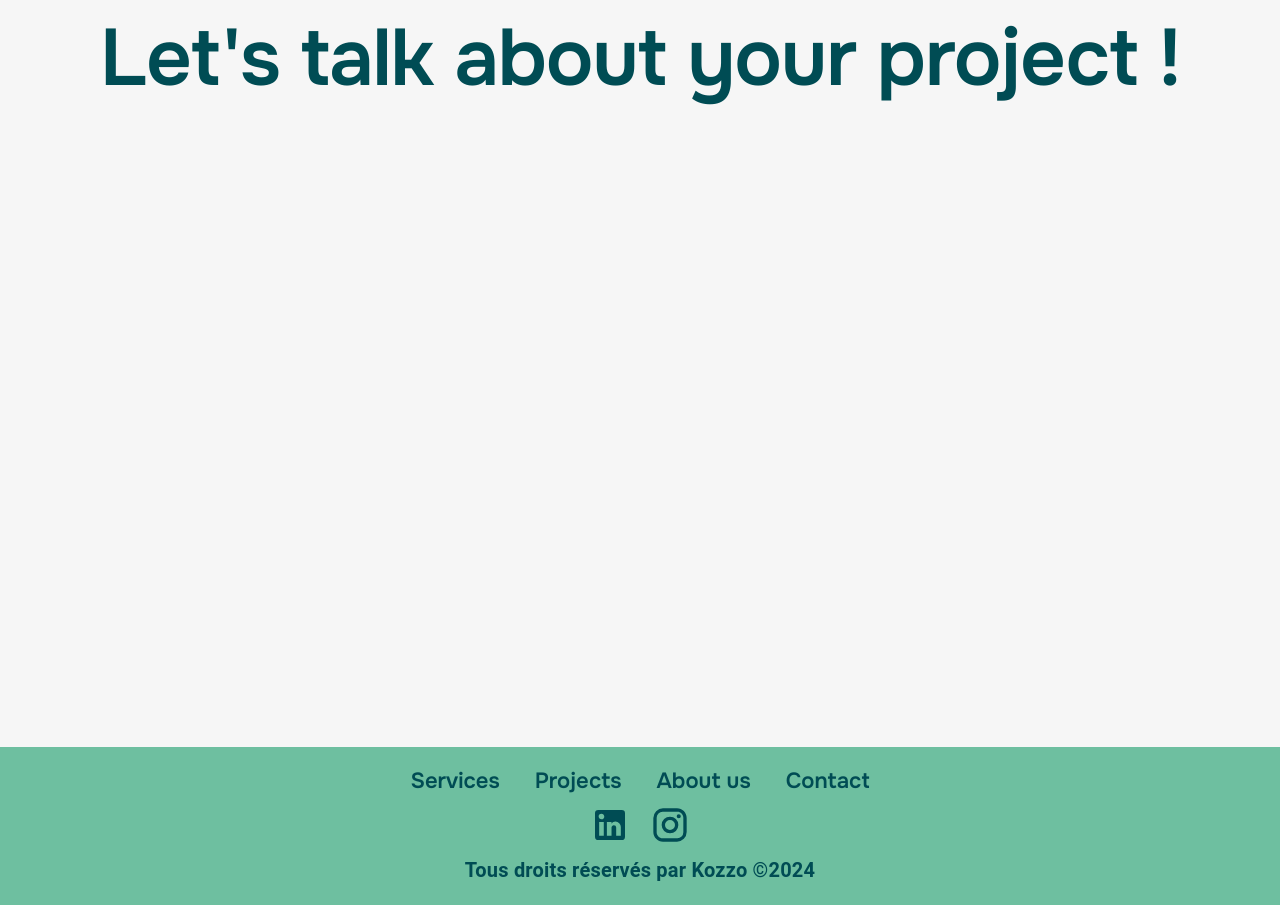
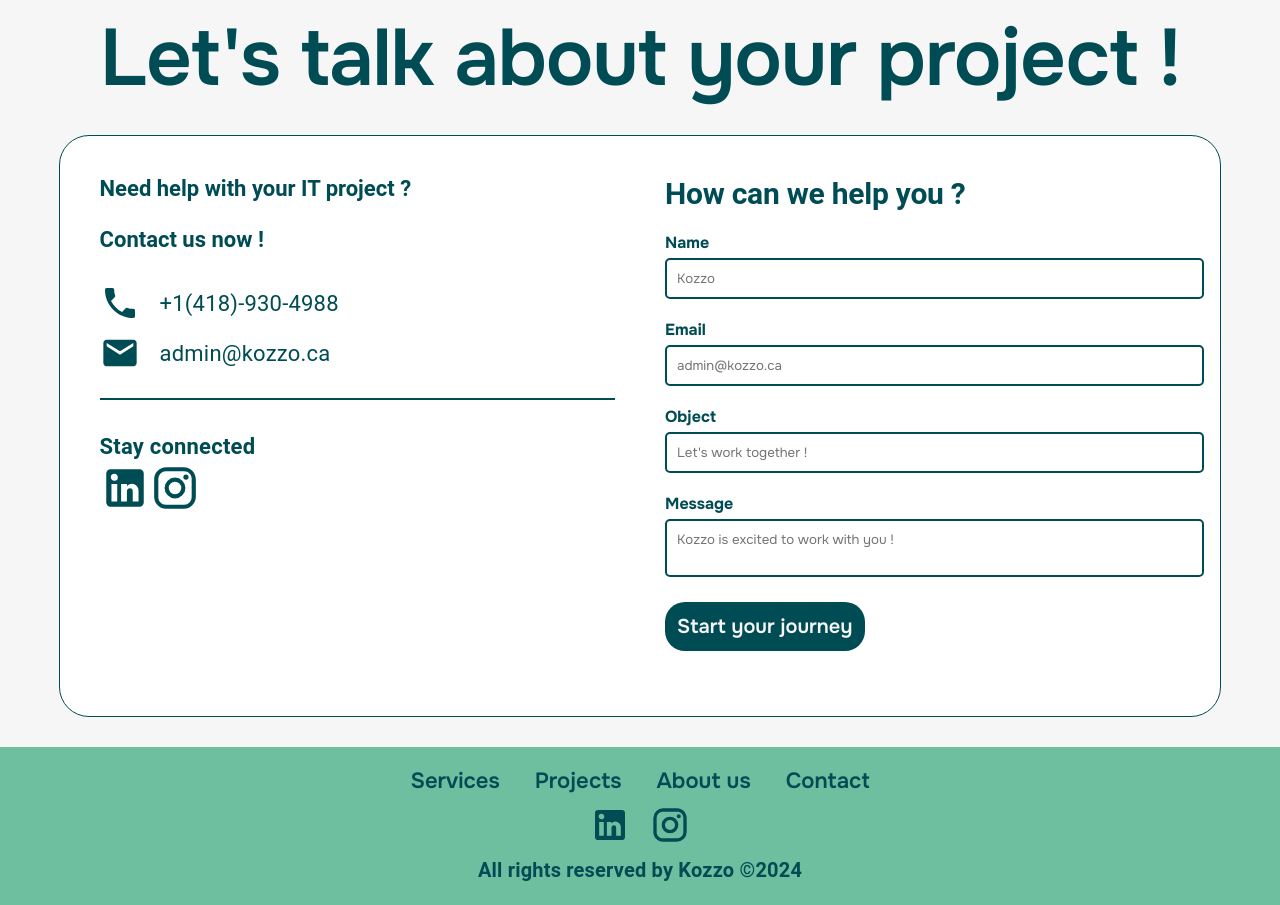
Before and after one commit to kozzo-solutions/kozzo-website, a React (Create React App) app: page / in a window 1280 px wide. Shown: the part 2260-3165 px from the top of the page. Built offline with nearby package versions, Linux system fonts and the light colour scheme; a web font is replaced by a local one.

Commit message:
fix form and translation

```diff
--- a/src/components/about-us.js
+++ b/src/components/about-us.js
@@ -42,7 +42,7 @@
             color="var(--design-blue)"
             fontFamily="yugo-regular"
           >
-            About us
+            {t('about-us.about-us-title')}
           </Typography>
           <Separator />
         </Stack>
--- a/src/components/contact-us.js
+++ b/src/components/contact-us.js
@@ -23,15 +23,6 @@
   border-radius: 30px;
   color: var(--design-blue);
   align-self: center;
-  opacity: 0;
-  transition:
-    opacity 0.5s ease-out,
-    transform 0.5s ease-out;
-  transform: translateY(50px);
-  &.show {
-    opacity: 1;
-    transform: translateY(0);
-  }
 
   @media (max-width: 1250px) {
     flex-direction: column;
@@ -79,42 +70,15 @@
   }
 `;
 
-const validationSchema = Yup.object({
-  name: Yup.string().required('Nom est requis'),
-  email: Yup.string()
-    .email('Courriel invalide')
-    .required('Courriel est requis'),
-  subject: Yup.string().required('Sujet est requis'),
-  message: Yup.string().required('Message est requis'),
-});
-
 const ContactUs = () => {
   const { t } = useTranslation('common');
 
-  const sectionRef = useRef(null); // Create a ref for the ContactSection
-
-  useEffect(() => {
-    const observer = new IntersectionObserver(
-      (entries) => {
-        entries.forEach((entry) => {
-          if (entry.isIntersecting) {
-            entry.target.classList.add('show');
-          }
-        });
-      },
-      { threshold: 0.1 }, // Trigger when 10% of the section is visible
-    );
-
-    if (sectionRef.current) {
-      observer.observe(sectionRef.current);
-    }
-
-    return () => {
-      if (sectionRef.current) {
-        observer.unobserve(sectionRef.current);
-      }
-    };
-  }, []);
+  const validationSchema = Yup.object({
+    name: Yup.string().required(t("contact-us.name-error")),
+    email: Yup.string().email(t("contact-us.email-error-invalid")).required(t("contact-us.email-error-required")),
+    subject: Yup.string().required(t("contact-us.object-error")),
+    message: Yup.string().required(t("contact-us.message-error")),
+  });
 
   const handleSubmit = (values, { resetForm }) => {
     emailjs
@@ -154,8 +118,7 @@
             color="var(--design-blue)"
             fontWeight="bold"
           >
-            Besoin d'aide avec votre projet technologique? <br />
-            <br /> Contactez-nous dès maintenant!
+            {t("contact-us.need-help")} <br /><br /> {t("contact-us.contact-us-now")}
           </Typography>
           <Stack
             gap="10px"
@@ -189,7 +152,7 @@
               color="var(--design-blue)"
               fontWeight="bold"
             >
-              Restons connectés
+              {t("contact-us.stay-connected")}
             </Typography>
             <Stack direction="horizontal">
               <LinkedInIcon style={{ width: '50px', height: '50px' }} />
@@ -216,7 +179,7 @@
               <Form>
                 <FieldDiv>
                   <CustomLabel htmlFor="name" required>
-                    Nom
+                    {t("contact-us.name-label")}
                   </CustomLabel>
                   <FormField
                     id="name"
@@ -229,7 +192,7 @@
 
                 <FieldDiv>
                   <CustomLabel htmlFor="email" required>
-                    Courriel
+                    {t("contact-us.email-label")}
                   </CustomLabel>
                   <FormField
                     id="email"
@@ -246,13 +209,13 @@
 
                 <FieldDiv>
                   <CustomLabel htmlFor="subject" required>
-                    Sujet
+                    {t("contact-us.object-label")}
                   </CustomLabel>
                   <FormField
                     id="subject"
                     name="subject"
                     type="text"
-                    placeholder="Let's work together!"
+                    placeholder={t("contact-us.object-placeholder")}
                   />
                   <ErrorMessage
                     name="subject"
@@ -263,13 +226,13 @@
 
                 <FieldDiv>
                   <CustomLabel htmlFor="message" required>
-                    Message
+                    {t("contact-us.message-label")}
                   </CustomLabel>
                   <FormField
                     id="message"
                     name="message"
                     as="textarea"
-                    placeholder="Kozzo is looking forward to work with you!"
+                    placeholder={t("contact-us.message-placeholder")}
                   />
                   <ErrorMessage
                     name="message"
@@ -278,7 +241,7 @@
                   />
                 </FieldDiv>
 
-                <Button type="submit">Commencez votre aventure</Button>
+                <Button type="submit">{t("contact-us.submit-button")}</Button>
               </Form>
             )}
           </Formik>
--- a/src/components/footer.js
+++ b/src/components/footer.js
@@ -58,7 +58,7 @@
           color="var(--design-blue)"
           fontWeight="bold"
         >
-          Tous droits réservés par Kozzo ©2024
+          {t("footer.rights-reserved")}
         </Typography>
       </Stack>
     </FooterComponent>
```
